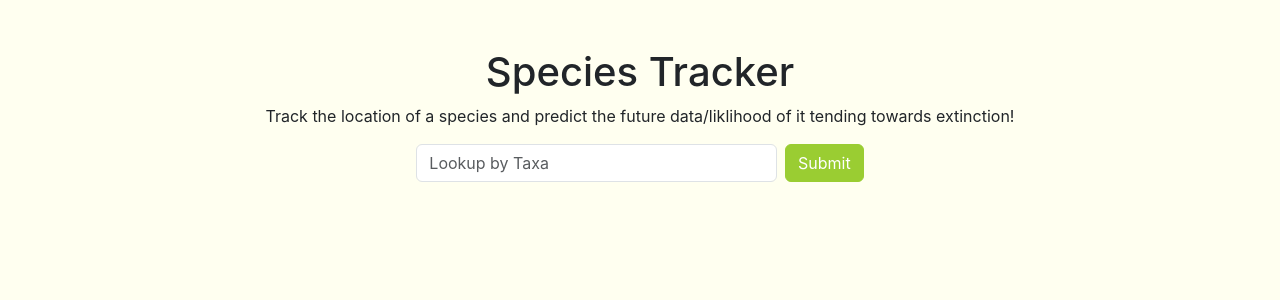
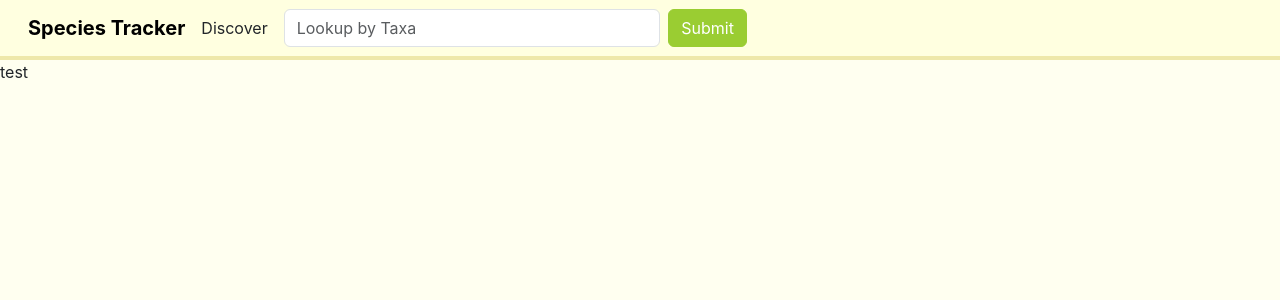
Before and after one commit to backedman/species_tracker, a React (Create React App) app in the folder frontend/: page / in a window 1280 px wide. Shown: the top 300 px of the page. Built offline with nearby package versions, Linux system fonts and the light colour scheme.

Commit message:
updated header

```diff
--- a/frontend/src/App.js
+++ b/frontend/src/App.js
@@ -8,7 +8,7 @@ export default function App(){
     <Container fluid>
       <BrowserRouter>
         <Routes>
-          <Route path = "/" element = {<Home/>}/>
+          <Route path = "/" element = {<Profile/>}/>
           <Route path = "/profile" element = {<Profile/>}/>
           <Route path="*" element={<Navigate to="/" />} />
         </Routes>
--- a/frontend/src/components/Header.js
+++ b/frontend/src/components/Header.js
@@ -6,13 +6,13 @@ import NavbarBrand from 'react-bootstrap/esm/NavbarBrand';
 
 export default function Header() {
   return (
-    <Navbar sticky = "top" class = "navbar Header">
+    <Navbar sticky = "top">
       <Container className = "justify-content-start">
         <NavbarBrand><strong>Species Tracker</strong></NavbarBrand>
         <Nav>Discover</Nav>
         <Form className = "d-flex">
           <Form.Control type = "text" placeholder = "Lookup by Taxa" className = "ms-3 me-2 col-sm-10"/>
-          <input class="btn btn-primary" type="submit" value="Submit"/>
+          <input className ="btn btn-primary" type="submit" value="Submit"/>
         </Form>
       </Container>
     </Navbar>
--- a/frontend/src/index.css
+++ b/frontend/src/index.css
@@ -6,6 +6,14 @@ body {
   -moz-osx-font-smoothing: grayscale;
 
   background-color: ivory;
+}
+
+.container-fluid {
+  padding: 0px;
+}
+
+.container {
+  margin-left: 1rem;
 }
 
 input[type = "submit"] {
@@ -18,8 +26,12 @@ input[type = "submit"]:hover {
   border-color: olivedrab;
 }
 
-.Header {
+.navbar {
   background-color: lightyellow;
 
   border-bottom: solid 0.25rem palegoldenrod;
 }
+
+.test {
+  background-color: red;
+}
--- a/frontend/src/pages/Profile.js
+++ b/frontend/src/pages/Profile.js
@@ -8,7 +8,7 @@ export default function App() {
   return (
     <>
       <Header/>
-
+      <p>test</p>
     </>
   );
 }
```
